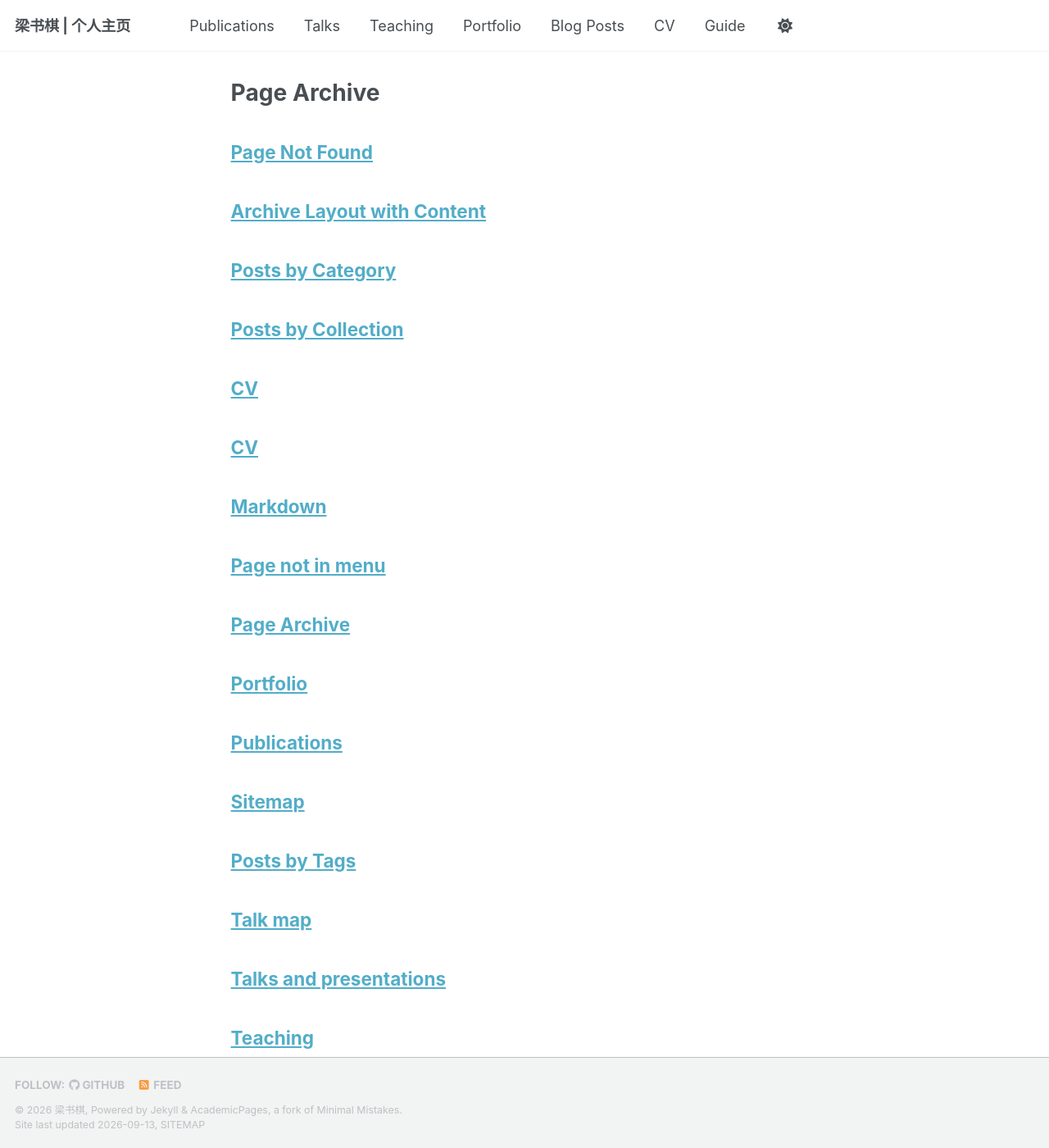
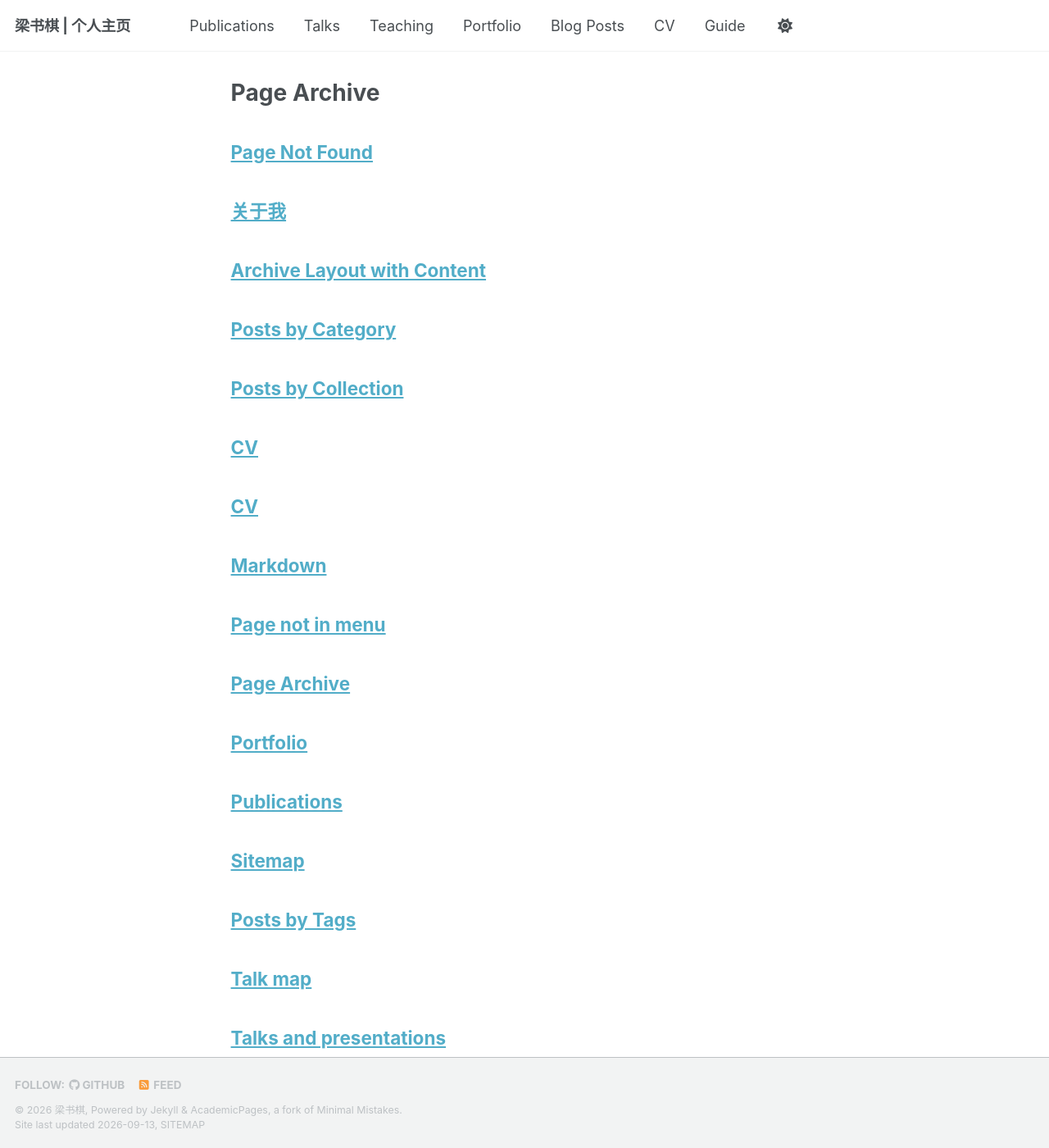
Before and after one commit to LyinLiang/LyinLiang.github.io, a Jekyll site: the page built from _pages/page-archive.html, in a window 1280 px wide and 1400 px high. Shown: the whole window at 82% size. Built offline with Jekyll 4.4.1, drawn with Linux system fonts in a browser that asks for light colours; a style sheet for code colours, icons or effects is not loaded.

Commit message:
Update about.md

```diff
--- a/_pages/about.md
+++ b/_pages/about.md
@@ -1,3 +1,7 @@
+---
+title: 关于我
+permalink: /about/
+---
 # 关于我
 
 我是梁书棋，周口师范学院软件工程专业本科生。
```
